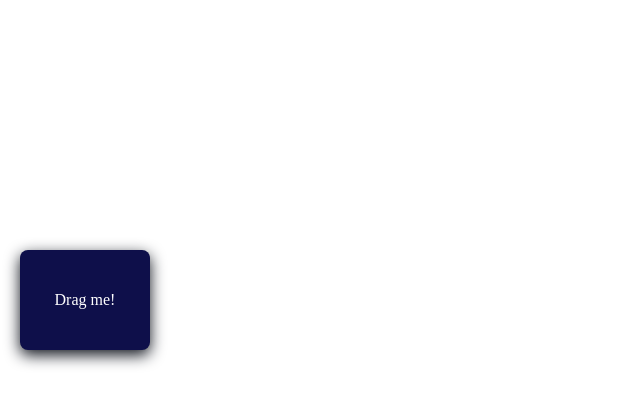
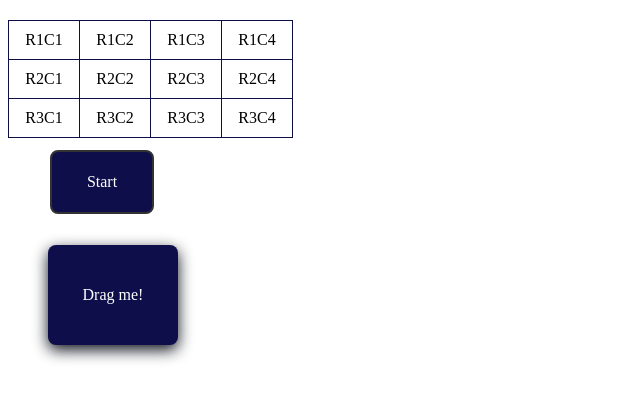
Before and after one commit to Chollie1987/drag-drop-library, a website: page index.html in a window 1280 px wide. Shown: the whole page, without its empty margins (0-640 px from the left). Drawn offline with Linux system fonts and the light colour scheme.

Commit message:
added local storage, worked on the grid and flowchart

```diff
--- a/index.html
+++ b/index.html
@@ -5,6 +5,7 @@
     <meta charset="UTF-8" />
     <title>Drag Test</title>
     <style>
+
          #message-box {
     position: fixed;
     bottom: 30px;
@@ -26,8 +27,8 @@
         #draggable {
             position: absolute;
             border-radius: 8px;
-            top: 250px;
-            left: 20px;
+            top: 245px;
+            left: 48px;
             width: 130px;
             height: 100px;
             color: #fff;
@@ -47,7 +48,8 @@
              border-radius: 8px;
              text-align: center;
              line-height: 60px;
-             margin: 10px;
+             margin: 100px;
+             margin-left: auto;
              position: relative;
         }
 
@@ -57,7 +59,8 @@
 }
 .resizable-grid td {
   border: 1px solid rgb(14, 15, 74);
-  border-radius: 8px;
+text-align: center;
+  border-radius: 4px;
   padding: 10px;
   min-width: 50px;
 }
@@ -76,6 +79,10 @@
     <script src="js/MiniLib.js"></script>
     <script src="js/app.js"></script>
     <div id="message-box" class="hidden"></div>
+    <table class="resizable-grid">
+    <div id="grid-container"></div>
+
+
 
 </body>
 
--- a/js/FlowChart.js
+++ b/js/FlowChart.js
@@ -2,5 +2,33 @@ function createFlowBox(text) {
   const box = document.createElement('div');
   box.className = 'flow-box';
   box.textContent = text;
+  box.id = generateId('flow');
+
+  // Use Utilities.js to generate a unique ID
+//   const id = generateId('flow');
+//   box.id = id;
+
+  // Style position for visibility
+  box.style.position = 'absolute';
+  box.style.left = '50px';
+  box.style.top = '50px';
+
+  // Add to page
   document.body.appendChild(box);
+
+  // Make it draggable
+  MiniLib.makeDraggable(box.id, (x, y) => {
+    showMessage(`🔄 ${text} moved to X=${x}, Y=${y}`);
+  });
+
+  // Show message when created
+  showMessage(`✅ Flow box "${text}" created.`);
 }
+
+
+// function createFlowBox(text) {
+//   const box = document.createElement('div');
+//   box.className = 'flow-box';
+//   box.textContent = text;
+//   document.body.appendChild(box);
+// }
--- a/js/GridControl.js
+++ b/js/GridControl.js
@@ -7,11 +7,40 @@ function createResizableTable(rows, cols) {
     const row = document.createElement('tr');
     for (let j = 0; j < cols; j++) {
       const cell = document.createElement('td');
-      cell.textContent = `R${i+1}C${j+1}`;
+      cell.textContent = `R${i + 1}C${j + 1}`;
       row.appendChild(cell);
     }
     table.appendChild(row);
   }
 
-  document.body.appendChild(table);
+  const container = document.getElementById('grid-container');
+  if (container) {
+    container.appendChild(table);
+  }
+
+  if (typeof showMessage === 'function') {
+    showMessage('✅ ${rows}x${cols} table created.')
+  }
+//   document.body.appendChild(table);
+
+//   // Use Utilities to show message
+//   showMessage(`✅ ${rows}x${cols} table created.`);
 }
+
+
+// function createResizableTable(rows, cols) {
+//   const table = document.createElement('table');
+//   table.className = 'resizable-grid';
+
+//   for (let i = 0; i < rows; i++) {
+//     const row = document.createElement('tr');
+//     for (let j = 0; j < cols; j++) {
+//       const cell = document.createElement('td');
+//       cell.textContent = `R${i+1}C${j+1}`;
+//       row.appendChild(cell);
+//     }
+//     table.appendChild(row);
+//   }
+
+//   document.body.appendChild(table);
+// }
--- a/js/Utilities.js
+++ b/js/Utilities.js
@@ -1,12 +1,24 @@
+function showMessage(message) {
+   const box = document.getElementById('message-box');
+   if (!box) {
+    console.warn('⚠ message-box not found in the DOM')
+   }
+
+   box.textContent = message;
+   box.classList.remove('hidden')
+
+   setTimeout(() => {
+     box.classList.add('hidden');
+   }, 3000);
+}
+
 function showCoordinates(x, y) {
-  const box = document.getElementById('message-box');
-  box.textContent = `📍 Your new position: X = ${x}, Y = ${y}`;
-  box.classList.remove('hidden');
+  showMessage(`📍 Your new position: X = ${x}, Y = ${y}`);
+  // Auto-hide after 3 seconds
+}
 
-  // Auto-hide after 3 seconds
-  setTimeout(() => {
-    box.classList.add('hidden');
-  }, 3000);
+function generateId(prefix = 'item') {
+  return `${prefix}-${Math.floor(Math.random() * 100000)}`;
 }
 
 // function showCoordinates(x, y) {
--- a/js/app.js
+++ b/js/app.js
@@ -5,10 +5,15 @@ document.addEventListener('DOMContentLoaded', () => {
     const { x, y } = JSON.parse(saved);
     const box = document.getElementById('draggable');
       box.style.left = `${x}px`;
-      box.style.right = `${y}px`;
+      box.style.top = `${y}px`;
   }
 
   MiniLib.makeDraggable('draggable', MiniLib.showCoordinates);
+
+  if(typeof createResizableTable === 'function') {
+    createResizableTable(3, 4);
+    createFlowBox('Start')
+  }
 });
 
 
```
Also changed, not shown: README.md.
